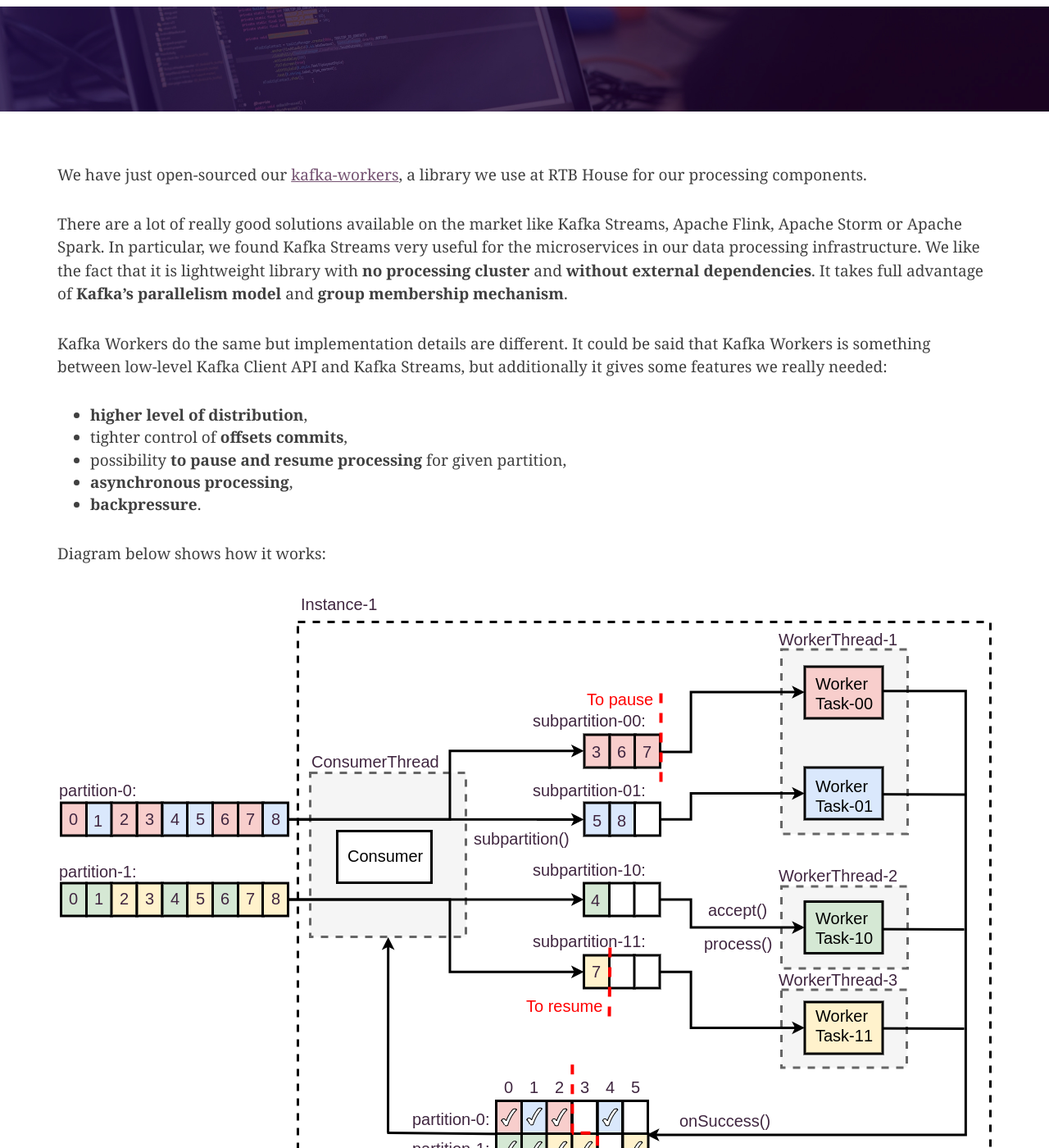
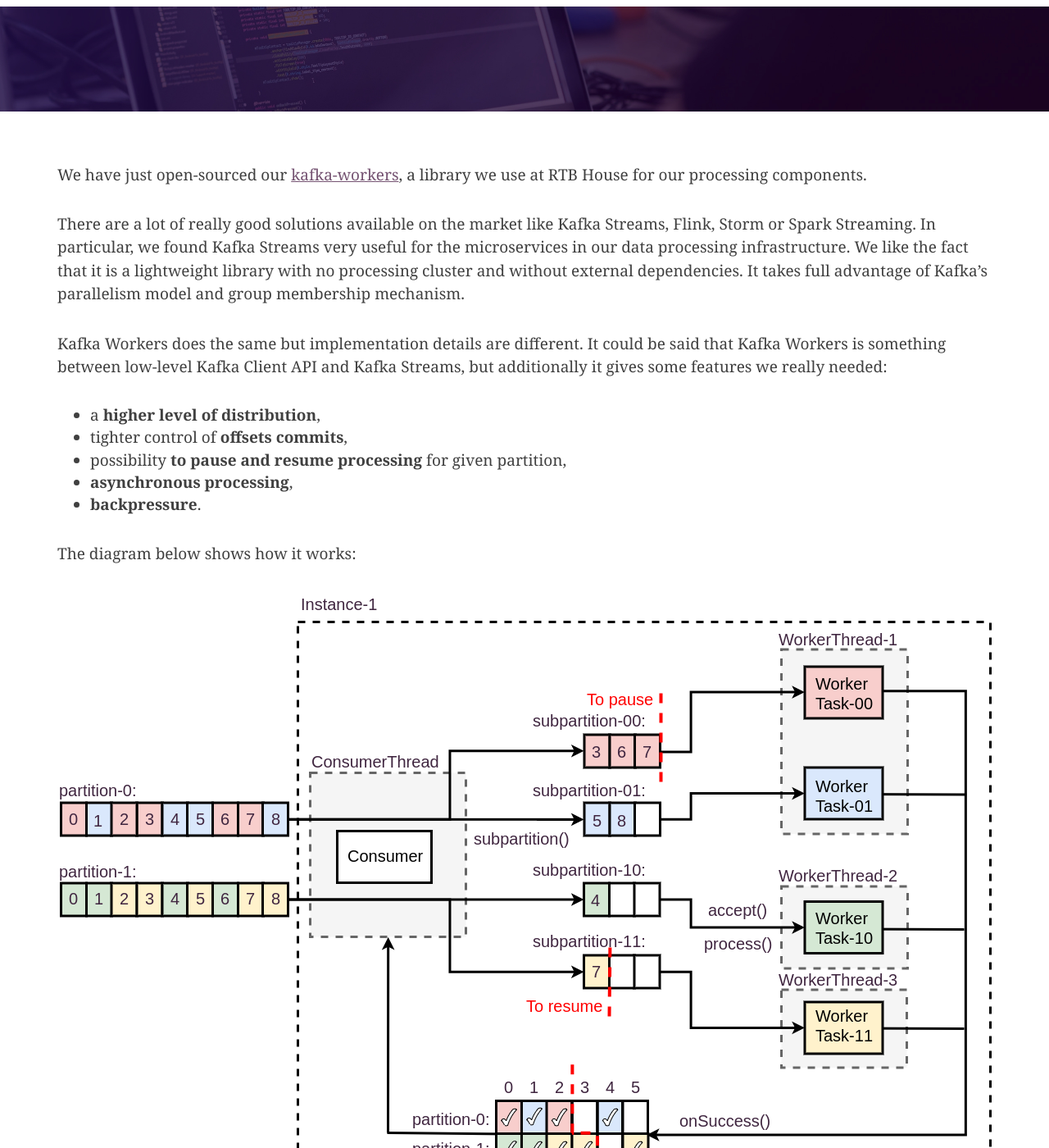
Before and after one commit to RTBHOUSE/techblog, a Jekyll site: the page built from _posts/2018-09-27-kafka-workers.markdown, in a window 1280 px wide and 1400 px high, scrolled down 406 px. Shown: the whole window at 82% size. Built offline with Jekyll 4.4.1, drawn with Linux system fonts in a browser that asks for light colours; nearby versions of some CDN libraries; comment, search, counter and statistics services are not loaded; some of the changed text lies outside the part shown.

Commit message:
kafka-workers post small fixes

```diff
--- a/_posts/2018-09-27-kafka-workers.markdown
+++ b/_posts/2018-09-27-kafka-workers.markdown
@@ -12,17 +12,17 @@ excerpt:     "Yet another real-time processing library?"
 
 We have just open-sourced our <a href="https://github.com/RTBHOUSE/kafka-workers">kafka-workers</a>, a library we use at RTB House for our processing components.
 
-There are a lot of really good solutions available on the market like Kafka Streams, Apache Flink, Apache Storm or Apache Spark. In particular, we found Kafka Streams very useful for the  microservices in our data processing infrastructure. We like the fact that it is lightweight library with **no processing cluster** and **without external dependencies**. It takes full advantage of **Kafka's parallelism model** and **group membership mechanism**.
+There are a lot of really good solutions available on the market like Kafka Streams, Flink, Storm or Spark Streaming. In particular, we found Kafka Streams very useful for the  microservices in our data processing infrastructure. We like the fact that it is a lightweight library with no processing cluster and without external dependencies. It takes full advantage of Kafka's parallelism model and group membership mechanism.
 
-Kafka Workers do the same but implementation details are different. It could be said that Kafka Workers is something between low-level Kafka Client API and Kafka Streams, but additionally it gives some features we really needed:
-- **higher level of distribution**,
+Kafka Workers does the same but implementation details are different. It could be said that Kafka Workers is something between low-level Kafka Client API and Kafka Streams, but additionally it gives some features we really needed:
+- a **higher level of distribution**,
 - tighter control of **offsets commits**,
 - possibility **to pause and resume processing** for given partition,
 - **asynchronous processing**,
 - **backpressure**.
 
-Diagram below shows how it works:
+The diagram below shows how it works:
 
 ![image alt <>](/pics/workers-arch.png)
 
-For more details please check our GitHub page out: <a href="https://github.com/RTBHOUSE/kafka-workers">README</a>.
+For more details please check out our GitHub page: <a href="https://github.com/RTBHOUSE/kafka-workers">README</a>.
```
